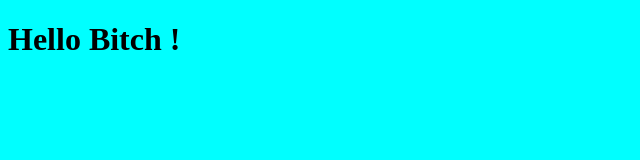
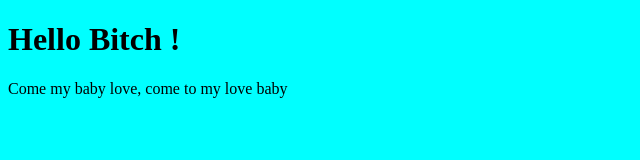
Before and after one commit to Nia-Nia/monsite, a plain HTML site: page index.html in a window 1280 px wide. Shown: the whole page, without its empty margins (0-640 px from the left). Drawn offline with Linux system fonts and the light colour scheme.

Commit message:
Ajout d'un paragraphe

```diff
--- a/index.html
+++ b/index.html
@@ -12,6 +12,8 @@
 
     <h1>Hello Bitch !</h1>
 
+    <p>Come my baby love, come to my love baby</p>
+
 </body>
 
 </html>
```
Also changed, not shown: 1 other file.
